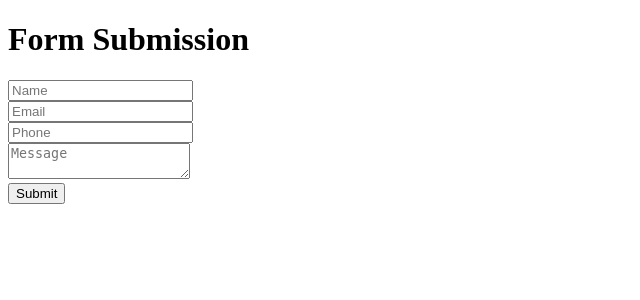
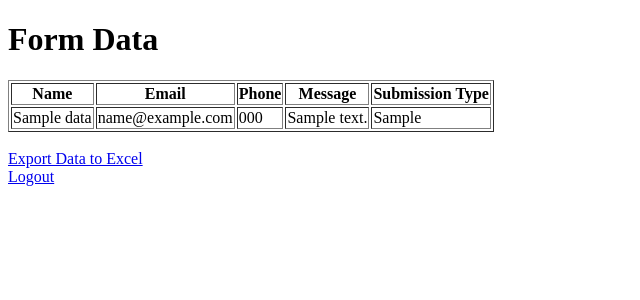
Before and after one commit to Goettfried/G-ttfried-IV, a Flask app: page / in a window 1280 px wide. Shown: the top 300 px of the page, without its empty margins (0-640 px from the left). Run offline with Flask 3, Linux system fonts and the light colour scheme; the visitor is signed in with stand-in values (Sample User, id 1); tables that the repository leaves empty hold one stand-in row (values such as "Sample post").

Commit message:
Updated form data display and export functionality

```diff
--- a/app.py
+++ b/app.py
@@ -1,12 +1,14 @@
-# Bwana
-from flask import Flask, request, jsonify, render_template, redirect, url_for, session
+from flask import Flask, request, jsonify, render_template, redirect, url_for, session, send_file
 from flask_sqlalchemy import SQLAlchemy
 from flask_migrate import Migrate
 from flask_bcrypt import Bcrypt
-from flask_cors import CORS  # Ajoutez cette ligne
+from flask_cors import CORS
 import os
+import pandas as pd
+import io
 
 app = Flask(__name__)
+CORS(app)
 app.config['SECRET_KEY'] = os.getenv('SECRET_KEY', 'your_secret_key')
 app.config['SQLALCHEMY_DATABASE_URI'] = os.getenv('SQLALCHEMY_DATABASE_URI') or 'postgresql://oesterreich:T48R0JhMHfLRQj3i86Tv3810txboBkOI@dpg-cqmn0so8fa8c73afbo0g-a.oregon-postgres.render.com/bayern'
 app.config['SQLALCHEMY_TRACK_MODIFICATIONS'] = False
@@ -18,7 +20,7 @@ bcrypt = Bcrypt(app)
 class User(db.Model):
     id = db.Column(db.Integer, primary_key=True)
     username = db.Column(db.String(150), unique=True, nullable=False)
-    password_hash = db.Column(db.String(255), nullable=False)  # Augmentez la longueur ici
+    password_hash = db.Column(db.String(255), nullable=False)
 
     def set_password(self, password):
         self.password_hash = bcrypt.generate_password_hash(password).decode('utf-8')
@@ -55,7 +57,8 @@ def logout():
 @app.route('/')
 def index():
     if 'username' in session:
-        return render_template('index.html', username=session['username'])
+        form_data = FormData.query.order_by(FormData.submission_type).all()
+        return render_template('index.html', form_data=form_data)
     return redirect(url_for('login'))
 
 @app.route('/protected')
@@ -89,8 +92,23 @@ def view_data():
 
 @app.route('/export_data')
 def export_data():
-    # Logic to export data to Excel
-    pass
+    if 'username' in session:
+        form_data = FormData.query.all()
+        data = [{
+            'Name': f.name,
+            'Email': f.email,
+            'Phone': f.phone,
+            'Message': f.message,
+            'Submission Type': f.submission_type
+        } for f in form_data]
+        df = pd.DataFrame(data)
+        output = io.BytesIO()
+        writer = pd.ExcelWriter(output, engine='xlsxwriter')
+        df.to_excel(writer, index=False, sheet_name='FormData')
+        writer.save()
+        output.seek(0)
+        return send_file(output, attachment_filename='form_data.xlsx', as_attachment=True)
+    return redirect(url_for('login'))
 
 if __name__ == '__main__':
     app.run(debug=True)
--- a/templates/index.html
+++ b/templates/index.html
@@ -3,47 +3,35 @@
 <head>
     <meta charset="UTF-8">
     <meta name="viewport" content="width=device-width, initial-scale=1.0">
-    <title>Form Submission</title>
-    <script src="https://code.jquery.com/jquery-3.6.0.min.js"></script>
+    <title>Form Data</title>
 </head>
 <body>
-    <h1>Form Submission</h1>
-    <form id="myForm">
-        <input type="text" name="name" placeholder="Name" required><br>
-        <input type="email" name="email" placeholder="Email" required><br>
-        <input type="text" name="phone" placeholder="Phone"><br>
-        <textarea name="message" placeholder="Message" required></textarea><br>
-        <input type="hidden" name="form_type" value="contact">
-        <button type="submit">Submit</button>
-    </form>
-
-    <script>
-        $(document).ready(function() {
-            $('#myForm').on('submit', function(event) {
-                event.preventDefault(); // Empêche le rechargement de la page
-
-                var formData = {
-                    name: $('input[name=name]').val(),
-                    email: $('input[name=email]').val(),
-                    phone: $('input[name=phone]').val(),
-                    message: $('textarea[name=message]').val(),
-                    form_type: $('input[name=form_type]').val()
-                };
-
-                $.ajax({
-                    type: 'POST',
-                    url: '/receive_form',
-                    data: JSON.stringify(formData),
-                    contentType: 'application/json',
-                    success: function(response) {
-                        alert('Form submitted successfully!');
-                    },
-                    error: function(xhr, status, error) {
-                        alert('Failed to submit form: ' + xhr.responseText);
-                    }
-                });
-            });
-        });
-    </script>
+    <h1>Form Data</h1>
+    <table border="1">
+        <thead>
+            <tr>
+                <th>Name</th>
+                <th>Email</th>
+                <th>Phone</th>
+                <th>Message</th>
+                <th>Submission Type</th>
+            </tr>
+        </thead>
+        <tbody>
+            {% for data in form_data %}
+            <tr>
+                <td>{{ data.name }}</td>
+                <td>{{ data.email }}</td>
+                <td>{{ data.phone }}</td>
+                <td>{{ data.message }}</td>
+                <td>{{ data.submission_type }}</td>
+            </tr>
+            {% endfor %}
+        </tbody>
+    </table>
+    <br>
+    <a href="{{ url_for('export_data') }}">Export Data to Excel</a>
+    <br>
+    <a href="{{ url_for('logout') }}">Logout</a>
 </body>
 </html>
```
